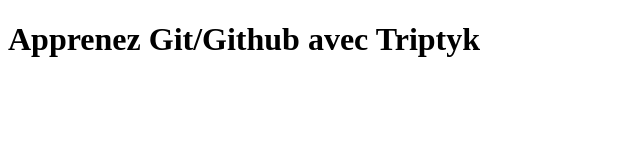
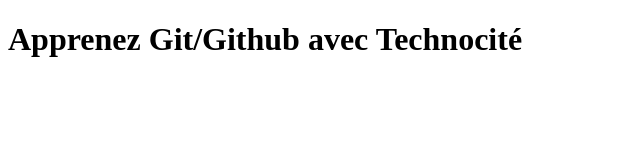
Before and after one commit to remadex/training-git-course, a plain HTML site: page index.html in a window 1280 px wide. Shown: the whole page, without its empty margins (0-640 px from the left). Drawn offline with Linux system fonts and the light colour scheme.

Commit message:
Update index.html

```diff
--- a/index.html
+++ b/index.html
@@ -6,6 +6,6 @@
   <title>Accueil - Formation</title>
 </head>
 <body>
-  <h1>Apprenez Git/Github avec Triptyk</h1>
+  <h1>Apprenez Git/Github avec Technocité</h1>
 </body>
 </html>
```
